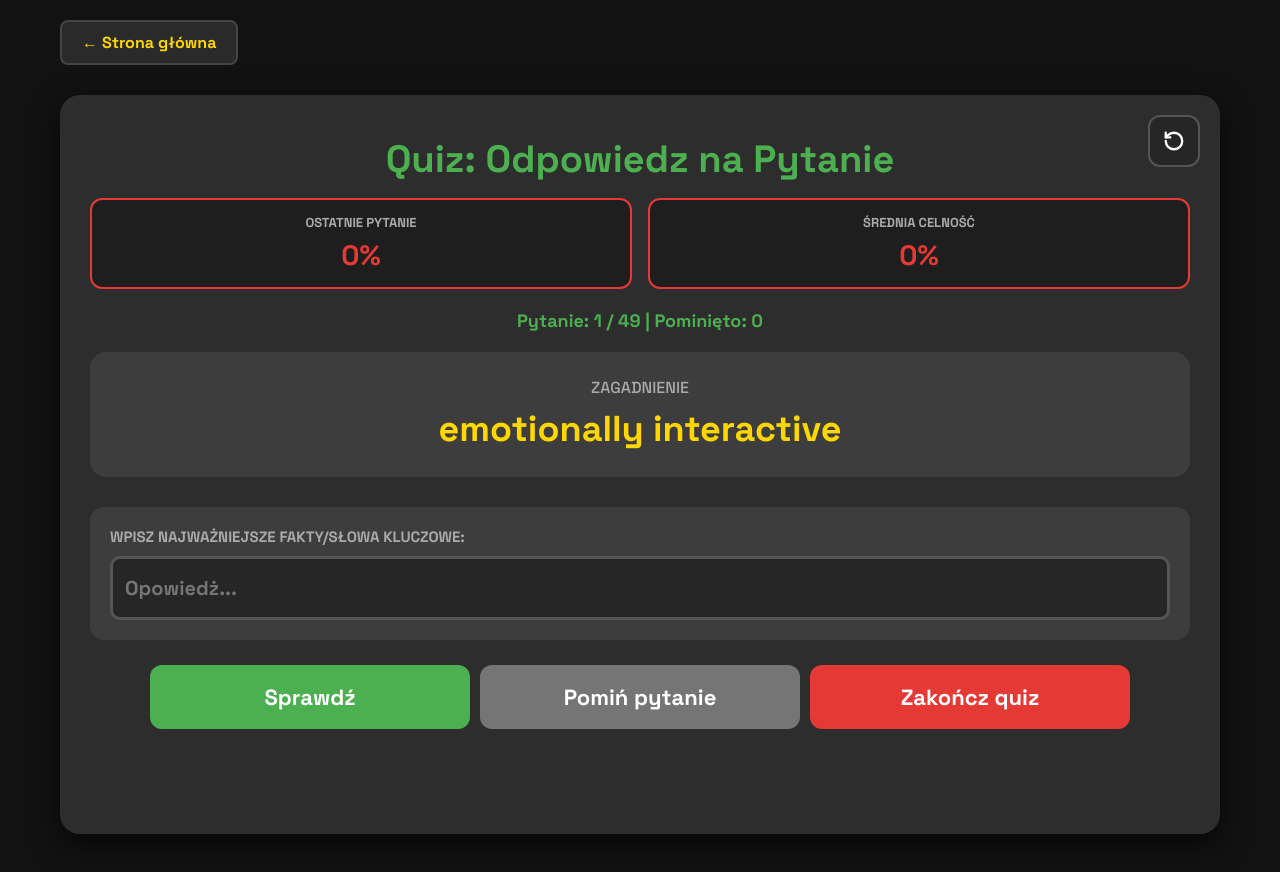
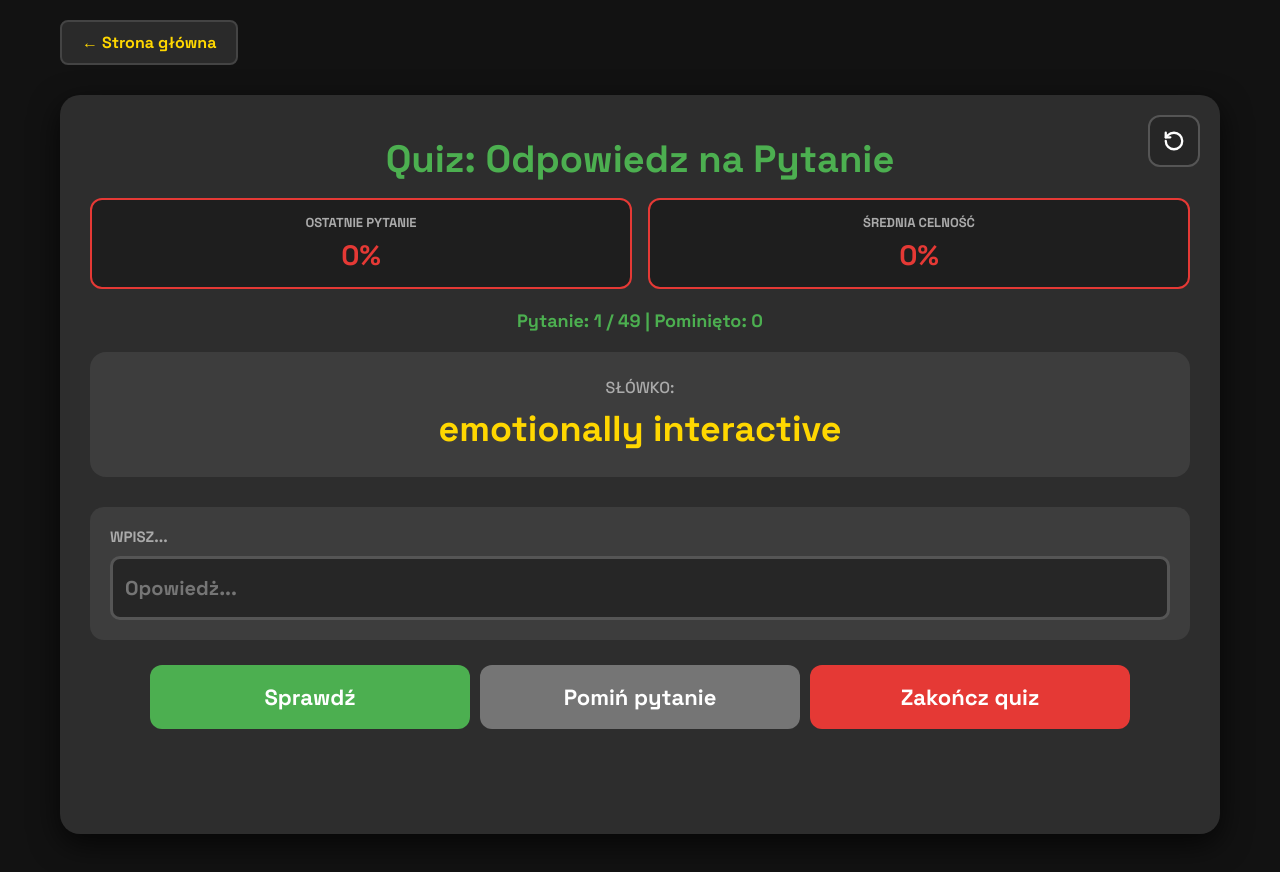
Before and after one commit to mlodycart/angielski, a plain HTML site: page quiz_wpisywany.html in a window 1280 px wide. Drawn offline with Linux system fonts and the light colour scheme.

Commit message:
Update quiz_wpisywany.html

```diff
--- a/quiz_wpisywany.html
+++ b/quiz_wpisywany.html
@@ -103,12 +103,12 @@
             <div class="counter" id="in-progress-text" style="color: #4CAF50; margin-bottom: 20px; font-weight: 700;"></div>
 
             <div class="translation-box">
-                <div class="translation-label">Zagadnienie</div>
+                <div class="translation-label">Słówko:</div>
                 <div class="translation-value" id="in-val-translation">-</div>
             </div>
 
             <div class="input-group">
-                <div class="input-label">Wpisz najważniejsze fakty/słowa kluczowe:</div>
+                <div class="input-label">Wpisz...</div>
                 <input type="text" id="input-answer" placeholder="Opowiedż..." autocomplete="off">
             </div>
 
```
